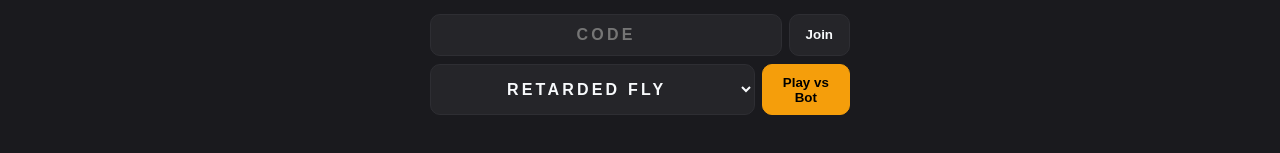
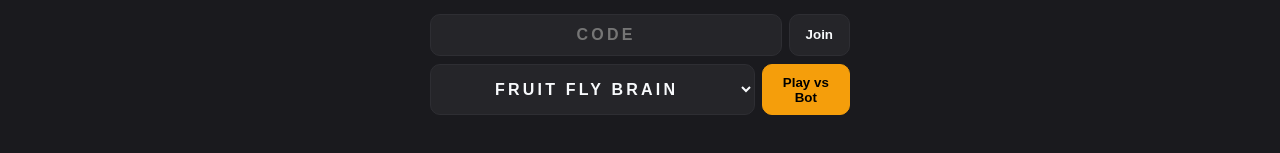
Before and after one commit to danelthedev/fair_backgammon, a React (Vite) app in the folder web/: page / in a window 1280 px wide. Shown: the part 199-352 px from the top of the page. Built offline with nearby package versions, Linux system fonts and the light colour scheme.

Commit message:
fruit fly final version

```diff
--- a/web/src/Lobby.tsx
+++ b/web/src/Lobby.tsx
@@ -3,8 +3,7 @@ import { createLobby, createVsFly, joinLobby, setUsername } from './api'
 
 // Bot registry: add future bots here; the dropdown renders from this list.
 const BOTS = [
-  { id: 'retarded', label: 'Retarded fly' },
-  { id: 'lobotomized', label: 'Lobotomized fly' },
+  { id: 'retarded', label: 'Fruit Fly Brain' },
 ]
 
 export function Lobby({ onEnter }: { onEnter: (code: string, user: string) => void }) {
```
Also changed, not shown: 1 other file (tests, documents, lock files or other folders).
